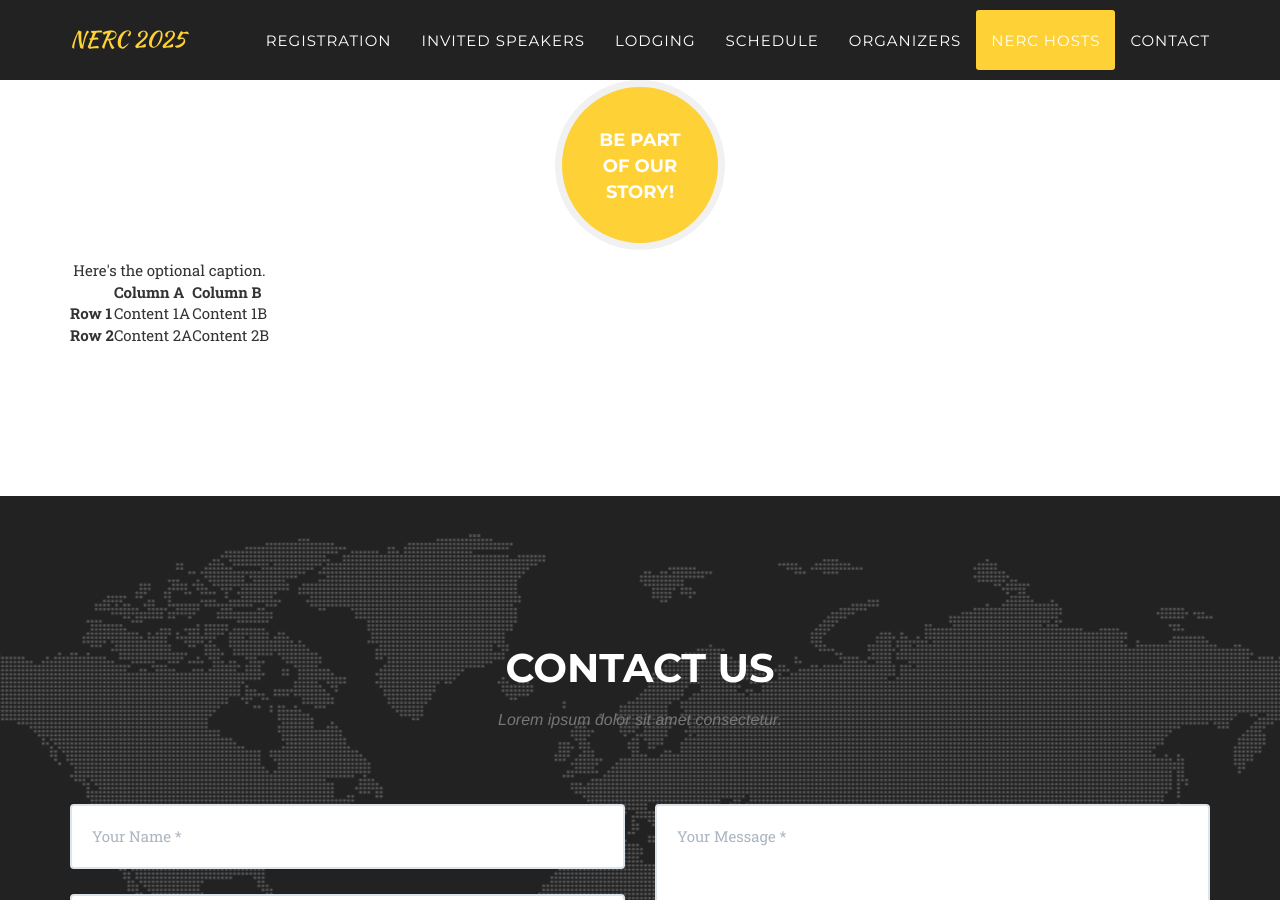
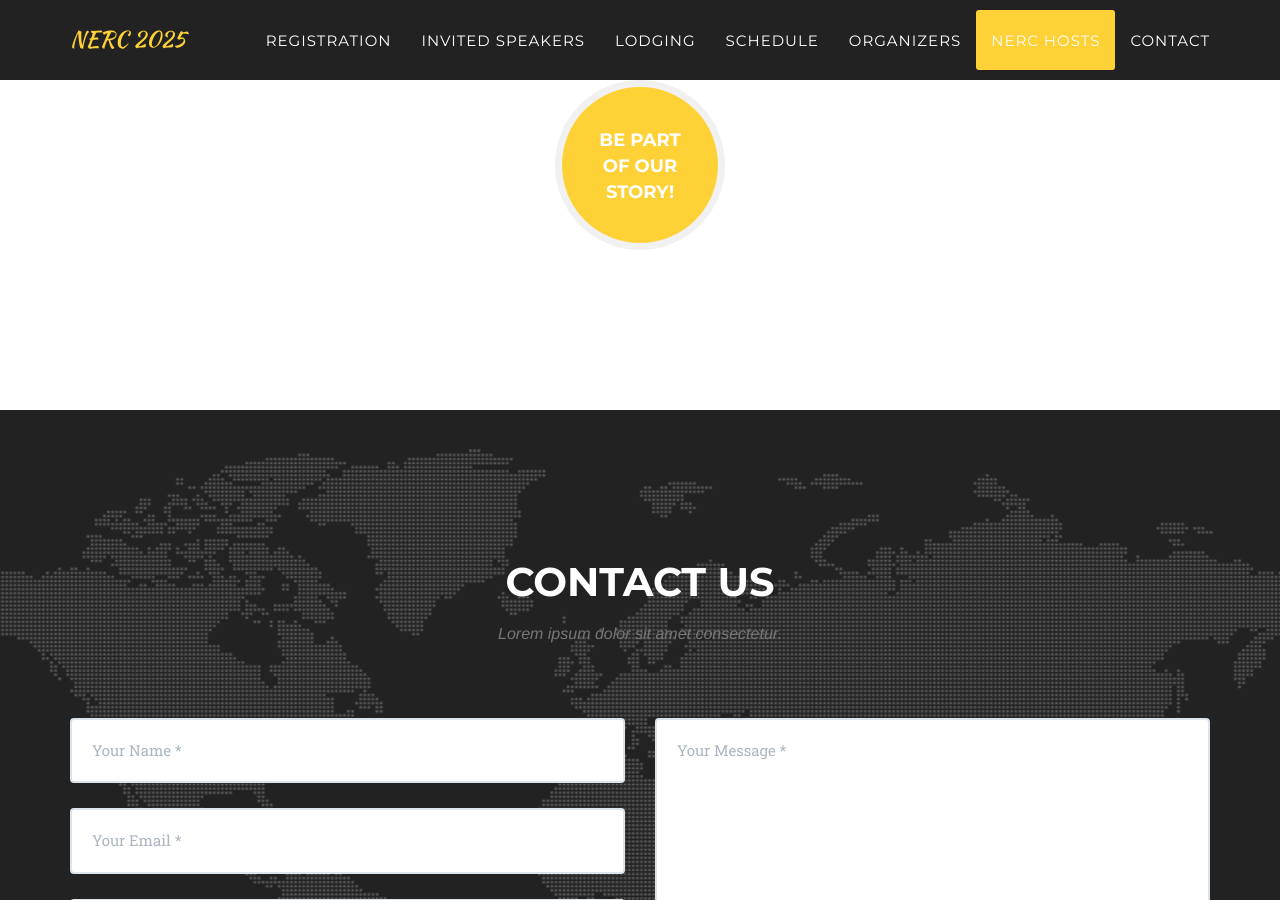
Before and after one commit to Cornell-Tech-AIRLab/cornell2025.nerc.io, a Jekyll site: the page built from index.html, in a window 1280 px wide and 900 px high, scrolled down 9961 px. Built offline with Jekyll 4.4.1, drawn with Linux system fonts in a browser that asks for light colours; some web fonts are replaced.

Commit message:
updating new post

```diff
--- a/_includes/nerc_hosts.html
+++ b/_includes/nerc_hosts.html
@@ -77,27 +77,5 @@
                 </div>
             </div>
 
-            <table>
-                <caption>Here's the optional caption.</caption>
-                <thead>
-                    <tr>
-                        <th></th>
-                        <th>Column A</th>
-                        <th>Column B</th>
-                    </tr>
-                </thead>
-                <tbody>
-                    <tr>
-                        <th>Row 1</th>
-                        <td>Content 1A</td>
-                        <td>Content 1B</td>
-                    </tr>
-                    <tr>
-                        <th>Row 2</th>
-                        <td>Content 2A</td>
-                        <td>Content 2B</td>
-                    </tr>
-                </tbody>
-            </table>
         </div>
     </section>
```
